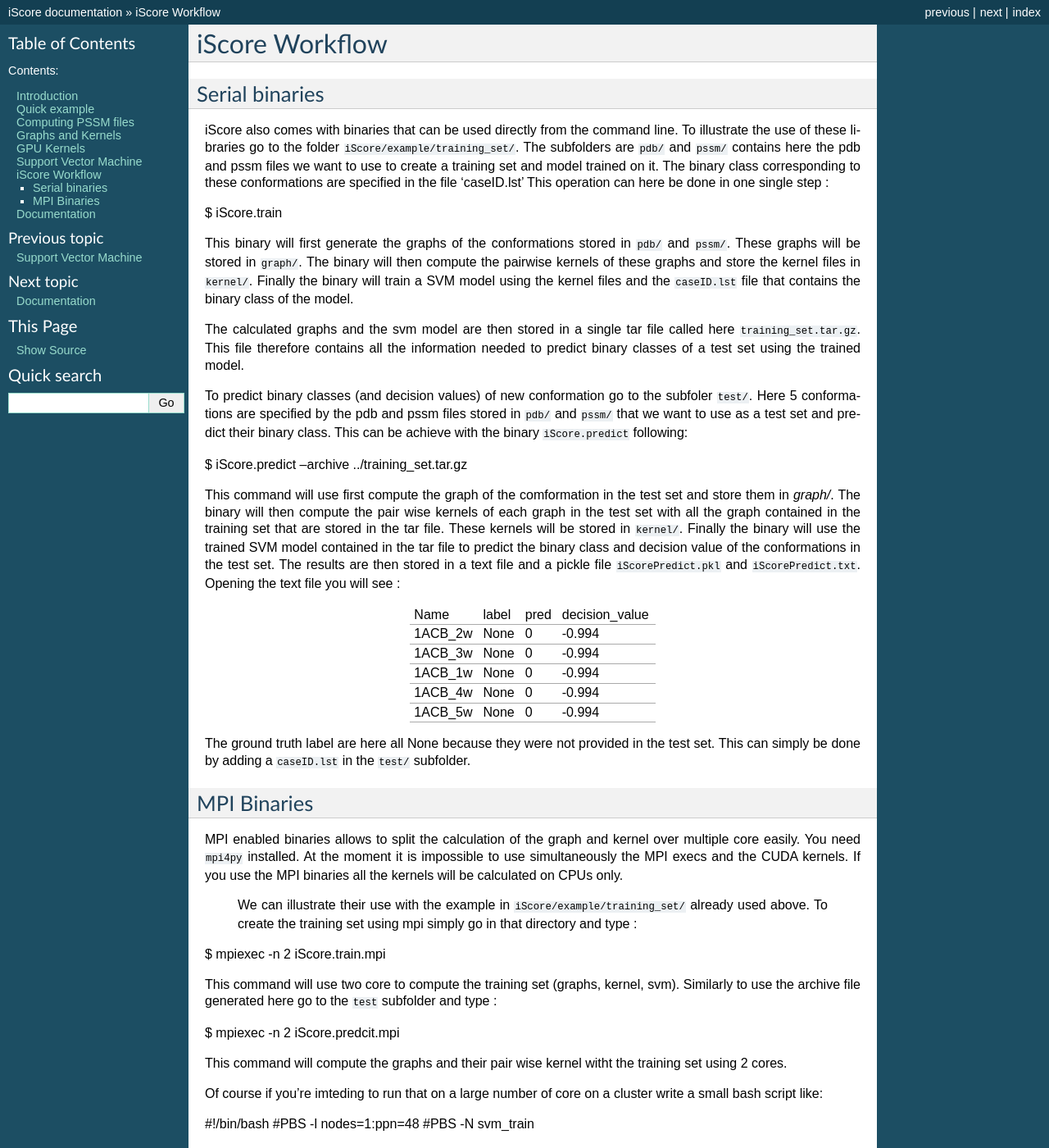
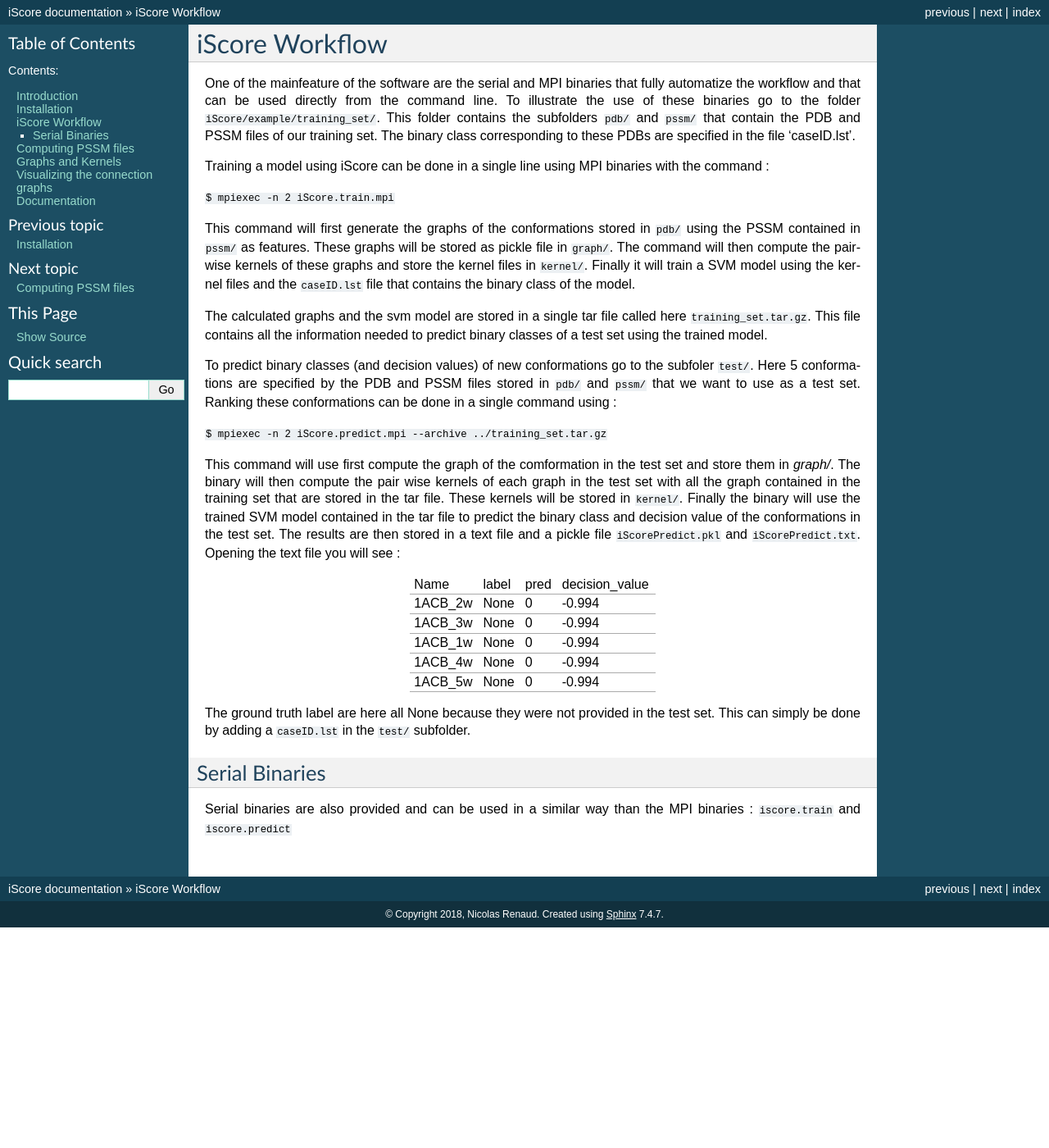
Before and after one commit to DeepRank/iScore, a Sphinx documentation site: the page built from docs/workflow.rst, in a window 1280 px wide and 1400 px high. Shown: the whole window at 82% size. Built offline with Sphinx 7.4.7, drawn with Linux system fonts in a browser that asks for light colours; some of the changed text lies outside the part shown.

```diff
--- a/docs/workflow.rst
+++ b/docs/workflow.rst
@@ -1,24 +1,21 @@
 iScore Workflow
 ========================
 
-Serial binaries
------------------------
+One of the mainfeature of the software are the serial and MPI binaries that fully automatize the workflow and that can be used directly from the command line. To illustrate the use of these binaries go to the folder ``iScore/example/training_set/``. This folder contains the subfolders ``pdb/`` and ``pssm/`` that contain the PDB and PSSM files of our training set. The binary class corresponding to these PDBs are specified in the file 'caseID.lst'.
 
-iScore also comes with binaries that can be used directly from the command line. To illustrate the use of these libraries go to the folder ``iScore/example/training_set/``. The subfolders are ``pdb/`` and ``pssm/`` contains here the pdb and pssm files we want to use to create a training set and model trained on it. The binary class corresponding to these conformations are specified in the file 'caseID.lst' This operation can here be done in one single step :
+Training a model using iScore can be done in a single line using MPI binaries with the command :
 
 
-$ iScore.train
+``$ mpiexec -n 2 iScore.train.mpi``
 
 
-This binary will first generate the graphs of the conformations stored in ``pdb/`` and ``pssm/``. These graphs will be stored in ``graph/``. The binary  will then compute the pairwise kernels of these graphs and store the kernel files in ``kernel/``. Finally the binary will train a SVM model using the kernel files and the ``caseID.lst`` file that contains the binary class of the model.
+This command will first generate the graphs of the conformations stored in ``pdb/`` using the PSSM contained in ``pssm/`` as features. These graphs will be stored as pickle file  in ``graph/``. The command  will then compute the pairwise kernels of these graphs and store the kernel files in ``kernel/``. Finally it will train a SVM model using the kernel files and the ``caseID.lst`` file that contains the binary class of the model.
 
-The calculated graphs and the svm model are then stored in a single tar file called here ``training_set.tar.gz``. This file therefore contains all the information needed to predict binary classes of a test set using the trained model.
+The calculated graphs and the svm model are stored in a single tar file called here ``training_set.tar.gz``. This file contains all the information needed to predict binary classes of a test set using the trained model.
 
-To predict binary classes (and decision values) of new conformation go to the subfoler ``test/``. Here 5 conformations are specified by the pdb and pssm files stored in ``pdb/`` and ``pssm/`` that we want to use as a test set and predict their binary class. This can be achieve with the binary ``iScore.predict`` following:
+To predict binary classes (and decision values) of new conformations go to the subfoler ``test/``. Here 5 conformations are specified by the PDB and PSSM files stored in ``pdb/`` and ``pssm/`` that we want to use as a test set. Ranking these conformations can be done in a single command using :
 
-
-$ iScore.predict --archive ../training_set.tar.gz
-
+``$ mpiexec -n 2 iScore.predict.mpi --archive ../training_set.tar.gz``
 
 This command will use first compute the graph of the comformation in the test set and store them in `graph/`. The binary will then compute the pair wise kernels of each graph in the test set with all the graph contained in the training set that are stored in the tar file. These kernels will be stored in ``kernel/``. Finally the binary will use the trained SVM model contained in the tar file to predict the binary class and decision value of the conformations in the test set. The results are then stored in a text file and a pickle file ``iScorePredict.pkl`` and ``iScorePredict.txt``. Opening the text file you will see :
 
@@ -40,35 +37,7 @@ This command will use first compute the graph of the comformation in the test se
 The ground truth label are here all None because they were not provided in the test set. This can simply be done by adding a ``caseID.lst`` in the ``test/`` subfolder.
 
 
-MPI Binaries
+Serial Binaries
 ------------------------
 
-MPI enabled binaries allows to split the calculation of the graph and kernel over multiple core easily. You need ``mpi4py`` installed. At the moment it is impossible to use simultaneously the MPI execs and the CUDA kernels. If you use the MPI binaries all the kernels will be calculated on CPUs only.
-
-
- We can illustrate their use with the example in ``iScore/example/training_set/`` already  used above. To create the training set using mpi simply go in that directory and type :
-
-
-$ mpiexec -n 2 iScore.train.mpi
-
-
-This command will use two core to compute the training set (graphs, kernel, svm). Similarly to use the archive file generated here go to the ``test`` subfolder and type :
-
-
-$ mpiexec -n 2 iScore.predcit.mpi
-
-
-This command will compute the graphs and their pair wise kernel witht the training set using 2 cores.
-
-
-Of course if you're imteding to run that on a large number of core on a cluster write a small bash script like:
-
-
-#!/bin/bash
-#PBS -l nodes=1:ppn=48
-#PBS -N svm_train
-
-mpiexec -n 48 iScore.train.mpi
-
-
-and submit that job the queue.
+Serial binaries are also provided and can be used in a similar way than  the MPI binaries : ``iscore.train`` and ``iscore.predict``
```
Also changed, not shown: README.md (+0 -2 lines), docs/index.rst (+3 -4 lines), docs/install.rst (added, +35 -0 lines), docs/intro.rst (+0 -37 lines), docs/viz.rst (added, +20 -0 lines), docs/h5x_iscore.png (added).
